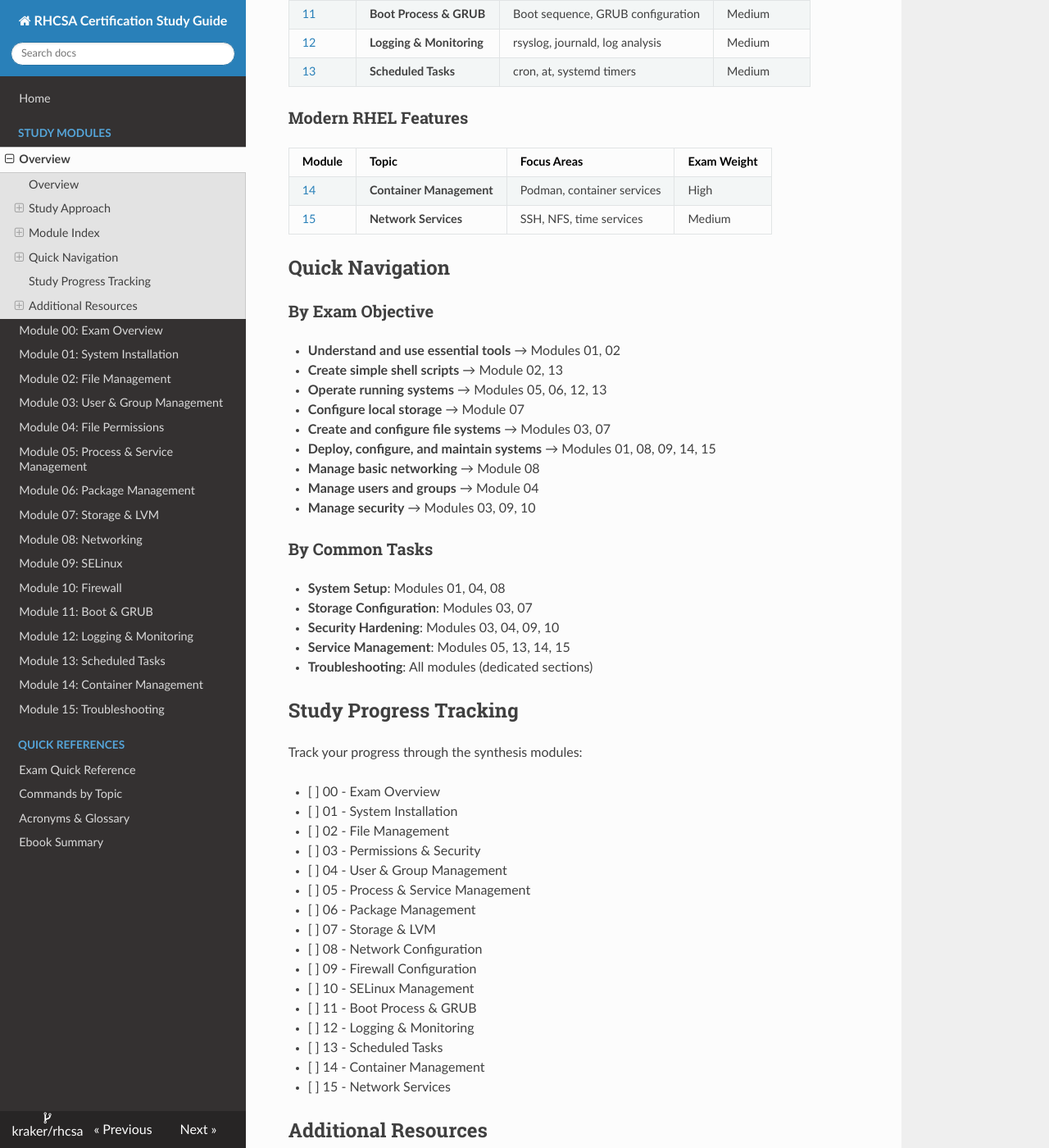
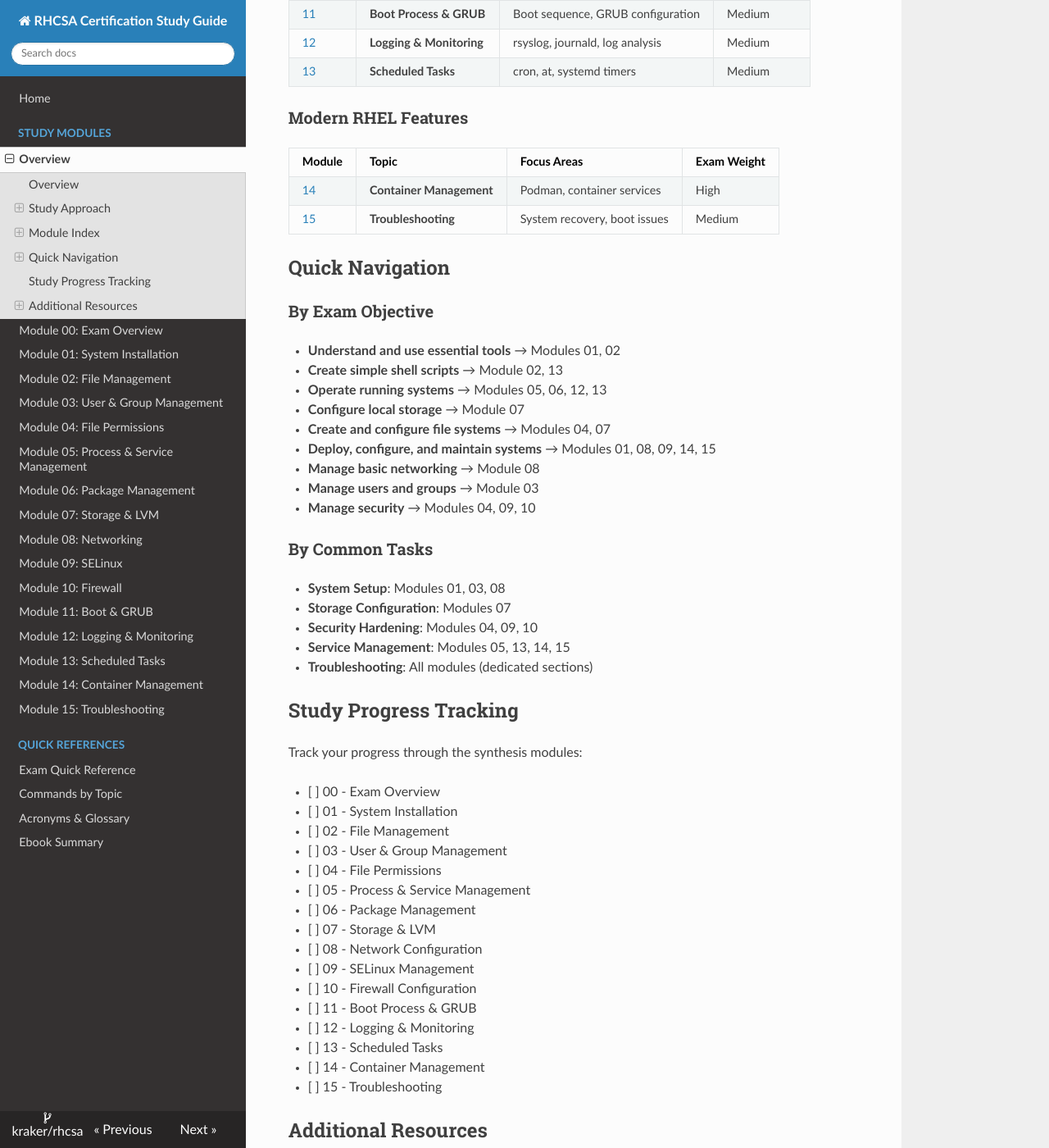
Before and after one commit to kraker/rhcsa, an MkDocs documentation site: the page built from docs/rhcsa_synthesis/index.md, in a window 1280 px wide and 1400 px high, scrolled down 1744 px. Shown: the whole window at 82% size. Built offline with MkDocs 1.6.1, drawn with Linux system fonts in a browser that asks for light colours; nearby versions of some CDN libraries; some of the changed text lies outside the part shown.

Commit message:
Fix broken links in synthesis index and paths in COPYRIGHT_NOTICE
- Fix 7 filename mismatches in synthesis index (03/04 and 09/10 were
  title-swapped, 05/14 had wrong filenames, 15 wrong title+link)
- Fix module references in exam objective and common tasks sections
- Fix Anki flashcard link path
- Fix resources/ → sources/ directory references in COPYRIGHT_NOTICE
- Fix reference/ → docs/ and anki/ paths in original work section

Co-Authored-By: Claude Opus 4.6 <noreply@anthropic.com>

```diff
--- a/docs/rhcsa_synthesis/index.md
+++ b/docs/rhcsa_synthesis/index.md
@@ -37,13 +37,13 @@ Each topic module combines the best approaches from both authors, providing comp
 | [00](00_exam_overview.md) | **Exam Overview** | Format, strategy, environment setup | Essential |
 | [01](01_system_installation.md) | **System Installation** | RHEL installation, initial configuration | High |
 | [02](02_file_management.md) | **File Management** | Basic operations, text processing | High |
-| [03](03_permissions_security.md) | **Permissions & Security** | File permissions, access controls | Critical |
+| [03](03_user_group_management.md) | **User & Group Management** | Account creation, policies, sudo | Critical |
 
 ### System Administration
 | Module | Topic | Focus Areas | Exam Weight |
 |--------|-------|-------------|-------------|
-| [04](04_user_group_mgmt.md) | **User & Group Management** | Account creation, policies, sudo | Critical |
-| [05](05_process_services.md) | **Process & Service Management** | Systemd, process control | Critical |
+| [04](04_file_permissions.md) | **File Permissions** | File permissions, access controls | Critical |
+| [05](05_process_service_management.md) | **Process & Service Management** | Systemd, process control | Critical |
 | [06](06_package_management.md) | **Package Management** | RPM, YUM, DNF, repositories | High |
 | [07](07_storage_lvm.md) | **Storage & LVM** | Partitions, filesystems, LVM | Critical |
 | [08](08_networking.md) | **Network Configuration** | IP configuration, DNS, routing | High |
@@ -51,8 +51,8 @@ Each topic module combines the best approaches from both authors, providing comp
 ### Security and Advanced Topics
 | Module | Topic | Focus Areas | Exam Weight |
 |--------|-------|-------------|-------------|
-| [09](09_firewall.md) | **Firewall Configuration** | firewall-cmd, zones, services | High |
-| [10](10_selinux.md) | **SELinux Management** | Contexts, booleans, troubleshooting | Critical |
+| [09](09_selinux.md) | **SELinux Management** | Contexts, booleans, troubleshooting | Critical |
+| [10](10_firewall.md) | **Firewall Configuration** | firewall-cmd, zones, services | High |
 | [11](11_boot_grub.md) | **Boot Process & GRUB** | Boot sequence, GRUB configuration | Medium |
 | [12](12_logging_monitoring.md) | **Logging & Monitoring** | rsyslog, journald, log analysis | Medium |
 | [13](13_scheduled_tasks.md) | **Scheduled Tasks** | cron, at, systemd timers | Medium |
@@ -60,8 +60,8 @@ Each topic module combines the best approaches from both authors, providing comp
 ### Modern RHEL Features
 | Module | Topic | Focus Areas | Exam Weight |
 |--------|-------|-------------|-------------|
-| [14](14_containers.md) | **Container Management** | Podman, container services | High |
-| [15](15_network_services.md) | **Network Services** | SSH, NFS, time services | Medium |
+| [14](14_container_management.md) | **Container Management** | Podman, container services | High |
+| [15](15_troubleshooting.md) | **Troubleshooting** | System recovery, boot issues | Medium |
 
 ## Quick Navigation
 
@@ -70,16 +70,16 @@ Each topic module combines the best approaches from both authors, providing comp
 - **Create simple shell scripts** → Module 02, 13
 - **Operate running systems** → Modules 05, 06, 12, 13
 - **Configure local storage** → Module 07
-- **Create and configure file systems** → Modules 03, 07
+- **Create and configure file systems** → Modules 04, 07
 - **Deploy, configure, and maintain systems** → Modules 01, 08, 09, 14, 15
 - **Manage basic networking** → Module 08
-- **Manage users and groups** → Module 04
-- **Manage security** → Modules 03, 09, 10
+- **Manage users and groups** → Module 03
+- **Manage security** → Modules 04, 09, 10
 
 ### By Common Tasks
-- **System Setup**: Modules 01, 04, 08
-- **Storage Configuration**: Modules 03, 07
-- **Security Hardening**: Modules 03, 04, 09, 10
+- **System Setup**: Modules 01, 03, 08
+- **Storage Configuration**: Modules 07
+- **Security Hardening**: Modules 04, 09, 10
 - **Service Management**: Modules 05, 13, 14, 15
 - **Troubleshooting**: All modules (dedicated sections)
 
@@ -90,25 +90,25 @@ Track your progress through the synthesis modules:
 - [ ] 00 - Exam Overview
 - [ ] 01 - System Installation
 - [ ] 02 - File Management
-- [ ] 03 - Permissions & Security
-- [ ] 04 - User & Group Management
+- [ ] 03 - User & Group Management
+- [ ] 04 - File Permissions
 - [ ] 05 - Process & Service Management
 - [ ] 06 - Package Management
 - [ ] 07 - Storage & LVM
 - [ ] 08 - Network Configuration
-- [ ] 09 - Firewall Configuration
-- [ ] 10 - SELinux Management
+- [ ] 09 - SELinux Management
+- [ ] 10 - Firewall Configuration
 - [ ] 11 - Boot Process & GRUB
 - [ ] 12 - Logging & Monitoring
 - [ ] 13 - Scheduled Tasks
 - [ ] 14 - Container Management
-- [ ] 15 - Network Services
+- [ ] 15 - Troubleshooting
 
 ## Additional Resources
 
 ### Original Sources
 - Current ebook analysis: [ebook_summary.md](../ebook_summary.md)
-- Comprehensive flashcards: [anki_rhcsa_flashcards.csv](../anki_rhcsa_flashcards.csv)
+- Comprehensive flashcards: [rhcsa_deck.csv](../../anki/rhcsa_deck.csv)
 - Quick exam reference: [exam_quick_reference.md](../exam_quick_reference.md)
 
 ### Command References
```
Also changed, not shown: COPYRIGHT_NOTICE.md (+15 -15 lines).
